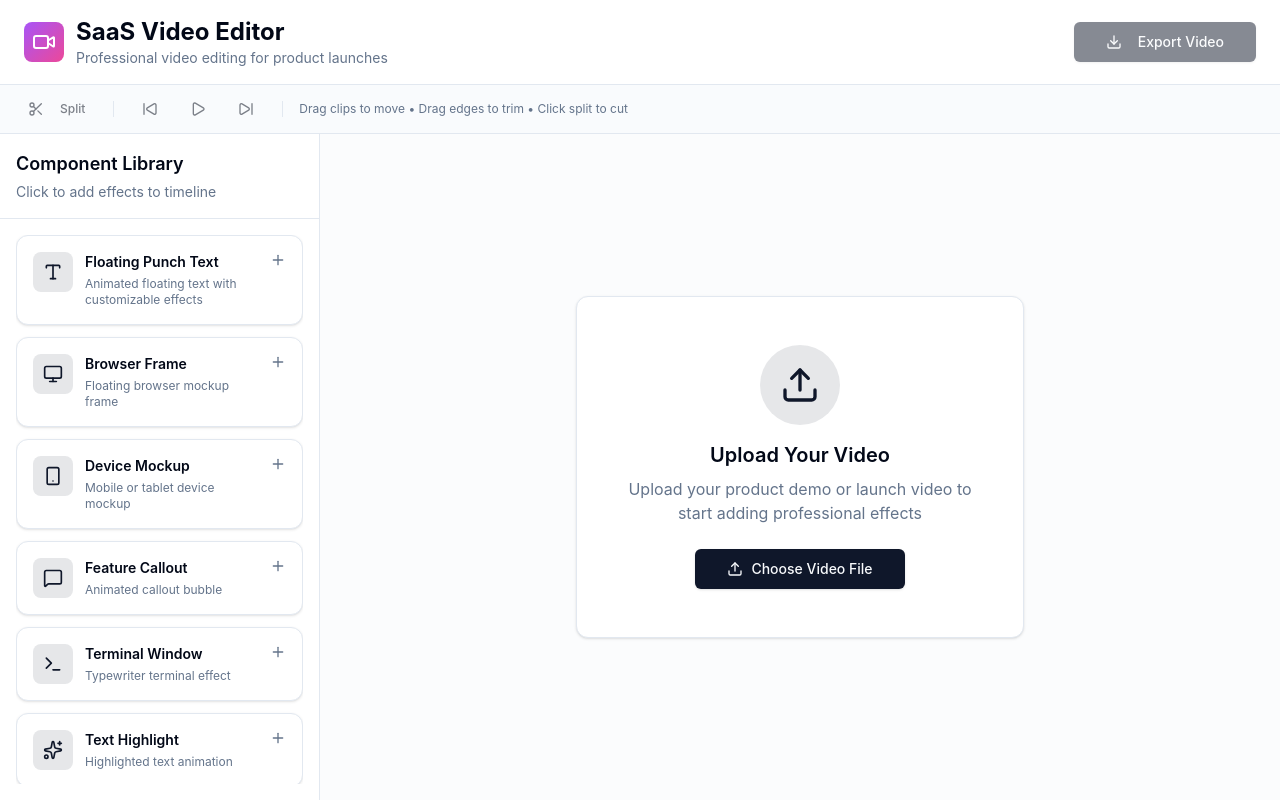
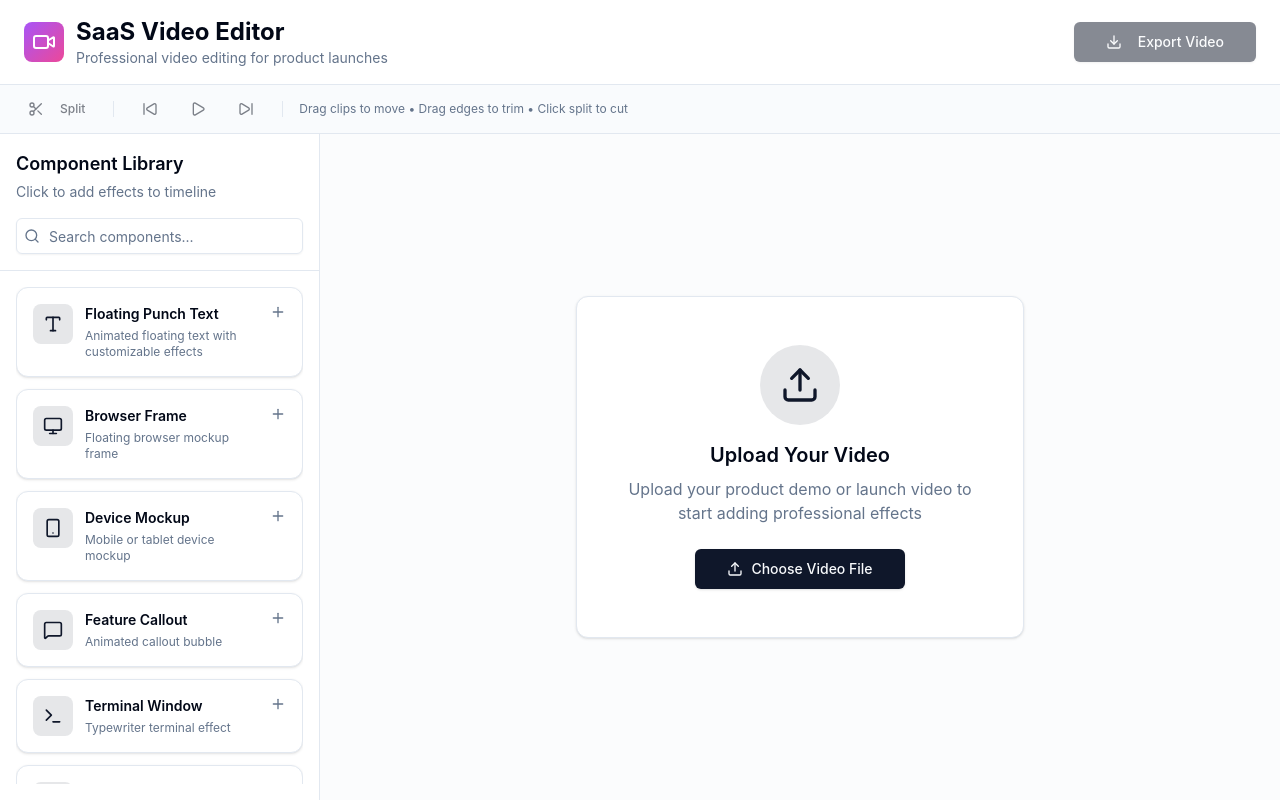
Before and after one commit to aayush598/Saas-Video-Editor, a Next.js app: page / in a window 1280 px wide. Built offline with nearby package versions, Linux system fonts and the light colour scheme.

Commit message:
feat: search feature introduced in the left sidebar

```diff
--- a/components/editor/Sidebar/ComponentLibrary.jsx
+++ b/components/editor/Sidebar/ComponentLibrary.jsx
@@ -1,18 +1,39 @@
+import { useState } from 'react'
 import { Card } from '@/components/ui/card'
-import { Plus } from 'lucide-react'
+import { Plus, Search } from 'lucide-react'
 import { ScrollArea } from '@/components/ui/scroll-area'
+import { Input } from '@/components/ui/input'
 import { COMPONENT_LIBRARY } from '@/lib/constants/componentLibrary'
 
 export function ComponentLibrary({ addComponentToTimeline }) {
+    const [searchQuery, setSearchQuery] = useState('')
+
+    const filteredComponents = COMPONENT_LIBRARY.filter(component =>
+        component.name.toLowerCase().includes(searchQuery.toLowerCase()) ||
+        component.description.toLowerCase().includes(searchQuery.toLowerCase())
+    )
+
     return (
         <aside className="w-80 border-r bg-card flex flex-col">
-            <div className="p-4 border-b">
+            <div className="p-4 border-b space-y-4">
+                <div>
                     <h2 className="text-lg font-semibold mb-1">Component Library</h2>
                     <p className="text-sm text-muted-foreground">Click to add effects to timeline</p>
                 </div>
+                <div className="relative">
+                    <Search className="absolute left-2 top-2.5 h-4 w-4 text-muted-foreground" />
+                    <Input
+                        placeholder="Search components..."
+                        className="pl-8"
+                        value={searchQuery}
+                        onChange={(e) => setSearchQuery(e.target.value)}
+                    />
+                </div>
+            </div>
             <ScrollArea className="flex-1 p-4">
                 <div className="space-y-3">
-                    {COMPONENT_LIBRARY.map((component) => {
+                    {filteredComponents.length > 0 ? (
+                        filteredComponents.map((component) => {
                             const Icon = component.icon
                             return (
                                 <Card
@@ -32,7 +53,12 @@ export function ComponentLibrary({ addComponentToTimeline }) {
                                     </div>
                                 </Card>
                             )
-                    })}
+                        })
+                    ) : (
+                        <div className="text-center text-sm text-muted-foreground py-8">
+                            No components found matching "{searchQuery}"
+                        </div>
+                    )}
                 </div>
             </ScrollArea>
         </aside>
```
Lines whose indentation alone changed are shown as unchanged.
